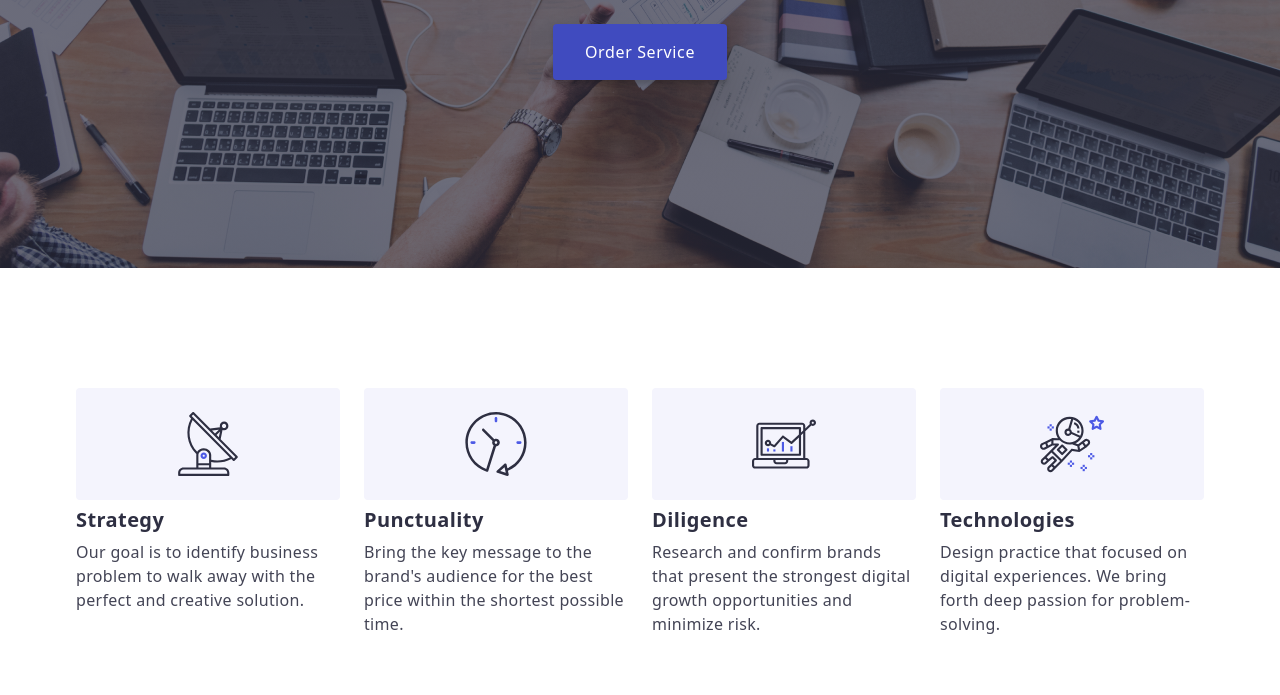
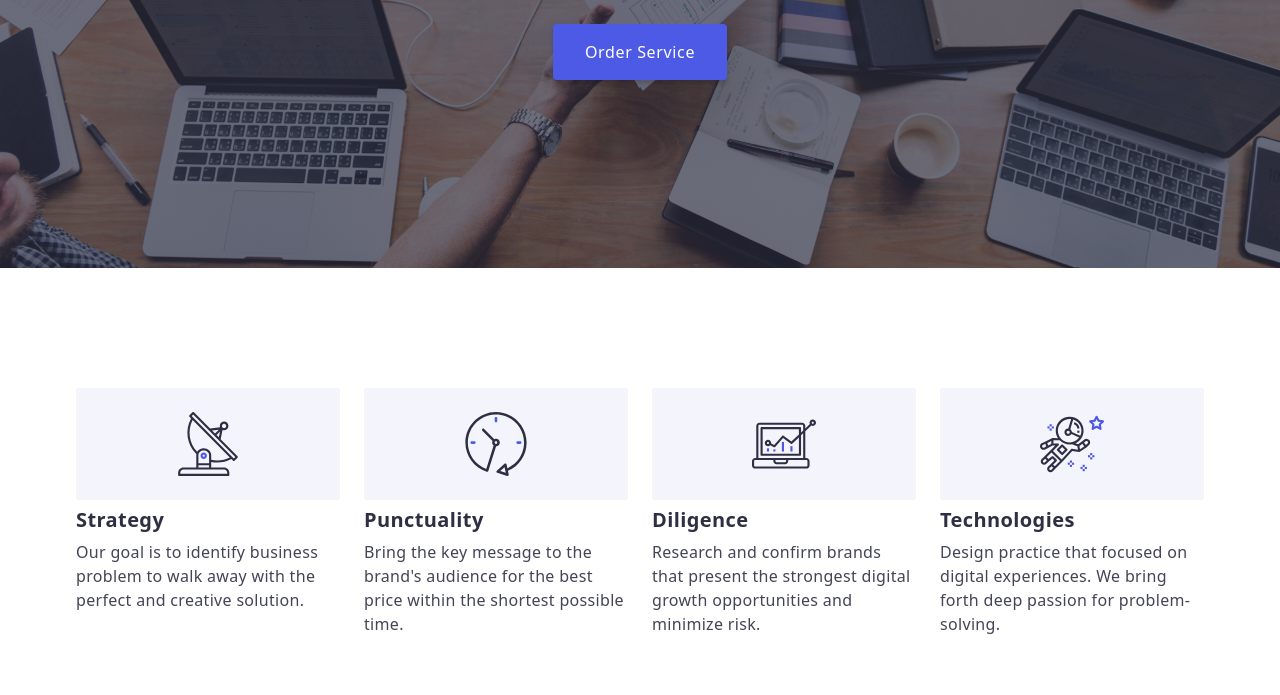
Before and after one commit to corpsecroix/goit-markup-hw-05, a plain HTML site: page index.html in a window 1280 px wide. Shown: the part 405-1100 px from the top of the page. Drawn offline with nearby package versions, Linux system fonts and the light colour scheme.

Commit message:
initial commit

```diff
--- a/css/style.css
+++ b/css/style.css
@@ -149,7 +149,7 @@ img {
 }
 
 .hero-button {
-  background-color: var(--ocean);
+  background-color: var(--iriscolor);
   font-size: 16px;
   font-weight: 500;
   line-height: 24px;
@@ -167,7 +167,7 @@ img {
 
 .hero-button:hover,
 .hero-button:focus {
-  background: var(--IRIS, #4d5ae5);
+  background: var(--ocean);
   cursor: pointer;
 }
 
```
